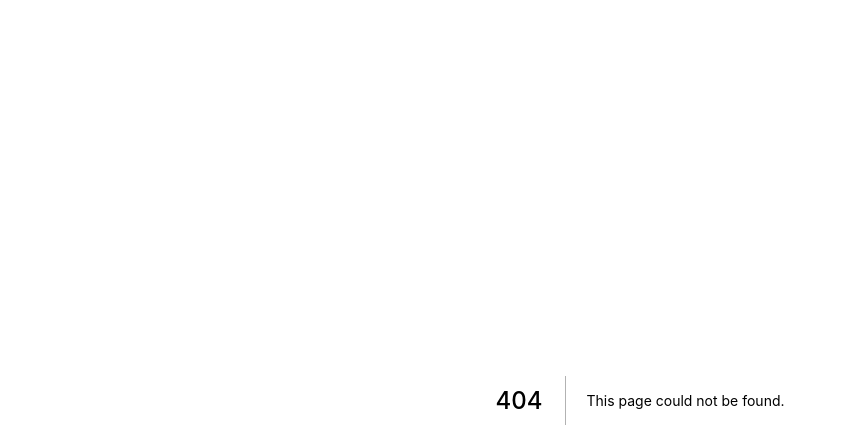
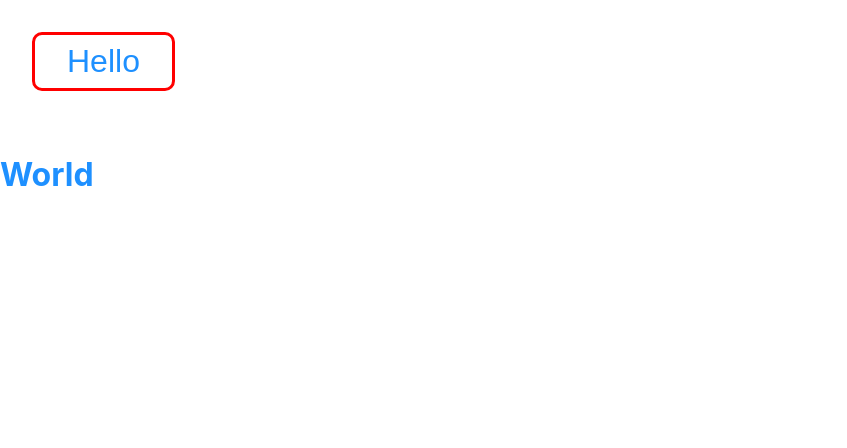
Before and after one commit to kazunoriboy/next-practice, a Next.js app: page /mixin in a window 1280 px wide. Before the commit this address had no page. Shown: the top 448 px of the page, without its empty margins (0-847 px from the left). Built offline with nearby package versions, Linux system fonts and the light colour scheme.

Commit message:
mixinを使用する場合は、css関数でスタイルを定義してから、適用したい要素で${}を使って呼び出す

```diff
--- /dev/null
+++ b/pages/mixin.tsx
@@ -0,0 +1,39 @@
+import { NextPage } from "next";
+import styled, { css } from 'styled-components'
+
+const redBox = css`
+  padding: 0.25em 1em;
+  border: 3px solid #ff0000;
+  border-radius: 10px;
+`
+
+const font = css`
+  color: #1e90ff;
+  font-size: 2em;
+`
+
+const Button = styled.button`
+  background-color: transparent;
+  margin: 1em;
+  cursor: pointer;
+
+  ${redBox}
+  ${font}
+`
+
+const Text = styled.p`
+  font-weight: bold;
+
+  ${font}
+`
+
+const Page: NextPage = () => {
+  return (
+    <div>
+      <Button>Hello</Button>
+      <Text>World</Text>
+    </div>
+  )
+}
+
+export default Page
```
